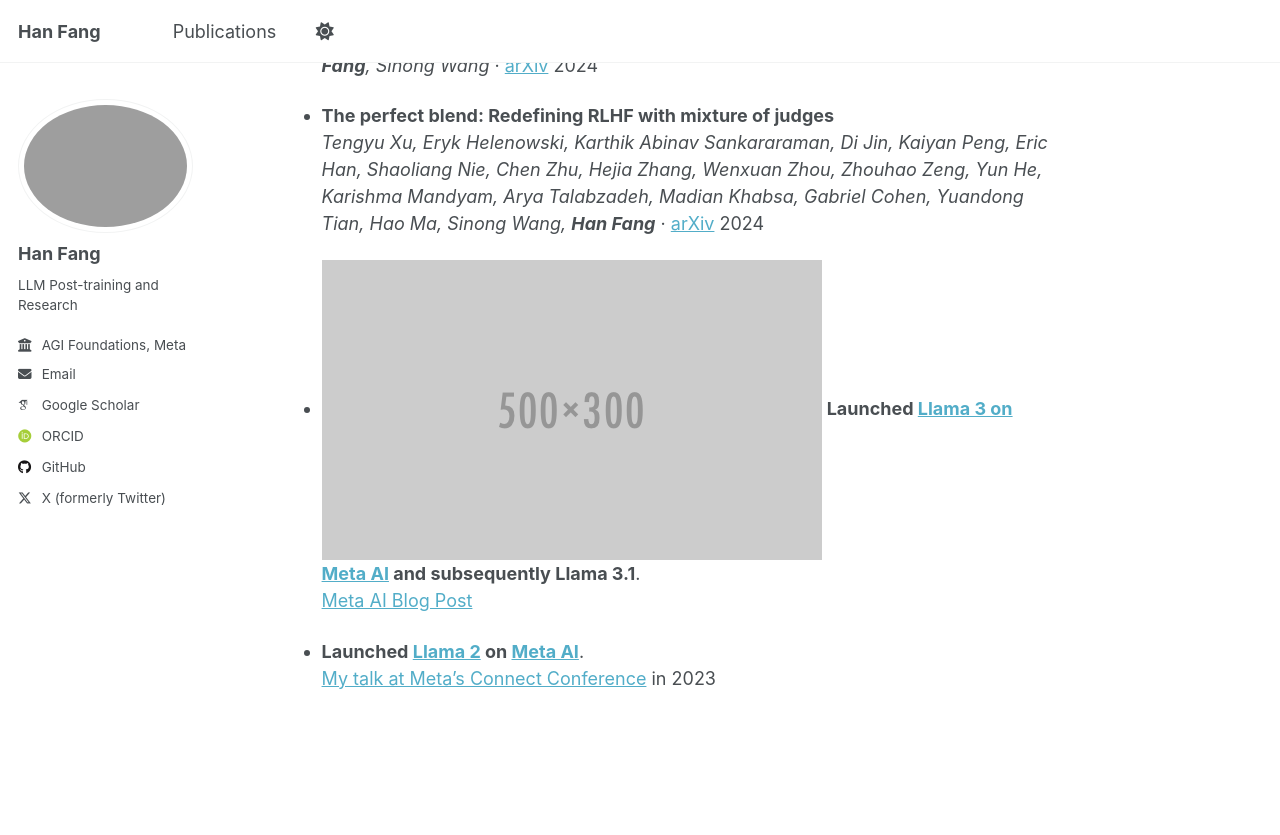
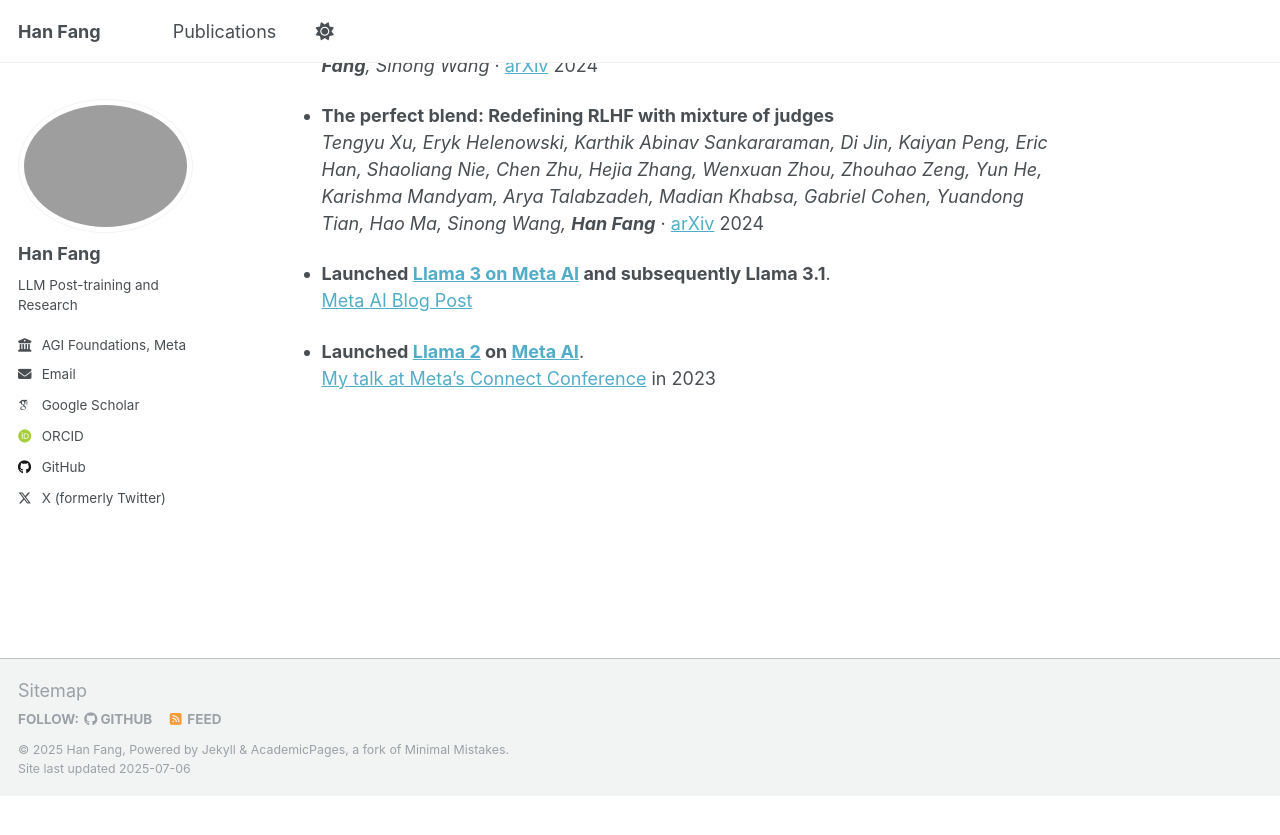
Before and after one commit to hanfang/hanfang.github.io, a Jekyll site: the page built from _pages/about.md, in a window 1280 px wide and 900 px high, scrolled down 820 px. Shown: the top 835 px of the window. Built offline with Jekyll 4.4.1, drawn with Linux system fonts in a browser that asks for light colours; some web fonts are replaced; a script that is not in the unit is left out; after the commit the page ends 1616 px from its top, so only the background shows below that.

Commit message:
Update about.md

```diff
--- a/_pages/about.md
+++ b/_pages/about.md
@@ -32,7 +32,7 @@
 * **The perfect blend: Redefining RLHF with mixture of judges**
   *Tengyu Xu, Eryk Helenowski, Karthik Abinav Sankararaman, Di Jin, Kaiyan Peng, Eric Han, Shaoliang Nie, Chen Zhu, Hejia Zhang, Wenxuan Zhou, Zhouhao Zeng, Yun He, Karishma Mandyam, Arya Talabzadeh, Madian Khabsa, Gabriel Cohen, Yuandong Tian, Hao Ma, Sinong Wang, **Han Fang*** · [arXiv](https://arxiv.org/abs/2409.20370) 2024
 
-* ![test text](images/500x300.png) **Launched [Llama 3 on Meta AI](https://ai.meta.com/blog/meta-llama-3/) and subsequently Llama 3.1**.
+* **Launched [Llama 3 on Meta AI](https://ai.meta.com/blog/meta-llama-3/) and subsequently Llama 3.1**.
   [Meta AI Blog Post](https://ai.meta.com/blog/meta-llama-3-1/)
 
 * **Launched [Llama 2](https://about.fb.com/news/2023/09/introducing-ai-powered-assistants-characters-and-creative-tools/) on [Meta AI](https://www.meta.ai/)**.
```
